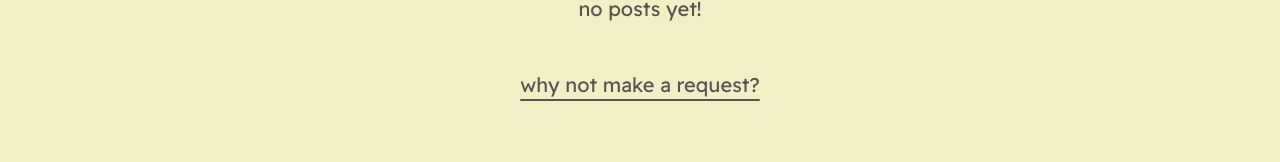
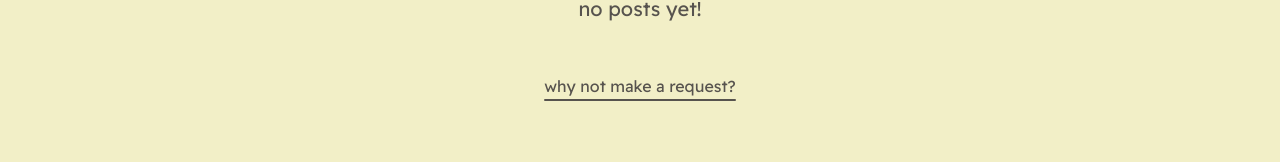
Before and after one commit to vkayy/evs-journal, a Next.js app: page /journal in a window 1280 px wide. Shown: the part 273-435 px from the top of the page. Built offline with nearby package versions, Linux system fonts and the light colour scheme; no server answers.

Commit message:
style: changed rowcount on textarea in requestform

```diff
--- a/app/globals.css
+++ b/app/globals.css
@@ -464,7 +464,7 @@ bg-stone-800: hsl(5 13% 16%) */
 }
 
 .link_paragraph{
-  @apply  after:bg-stone-600 dark:after:bg-stone-400;
+  @apply after:bg-stone-600 dark:after:bg-stone-400;
 }
 
 .dialog-content {
--- a/app/journal/page.tsx
+++ b/app/journal/page.tsx
@@ -10,7 +10,7 @@ export default function Page() {
             <article className="entry-article">
               <p className="text text_paragraph">no posts yet!</p>
               <p className="text text_paragraph inline">
-                <Link href="/requests" className="link link_paragraph">
+                <Link href="/requests" className="link link_paragraph text-base">
                   why not make a request?
                 </Link>
               </p>
--- a/components/TopicRequestForm.tsx
+++ b/components/TopicRequestForm.tsx
@@ -140,7 +140,7 @@ function TopicRequestForm() {
               <FormControl>
                 <Textarea
                   placeholder="tell us a little more about your interest..."
-                  rows={7}
+                  rows={3}
                   {...field}
                 ></Textarea>
               </FormControl>
```
